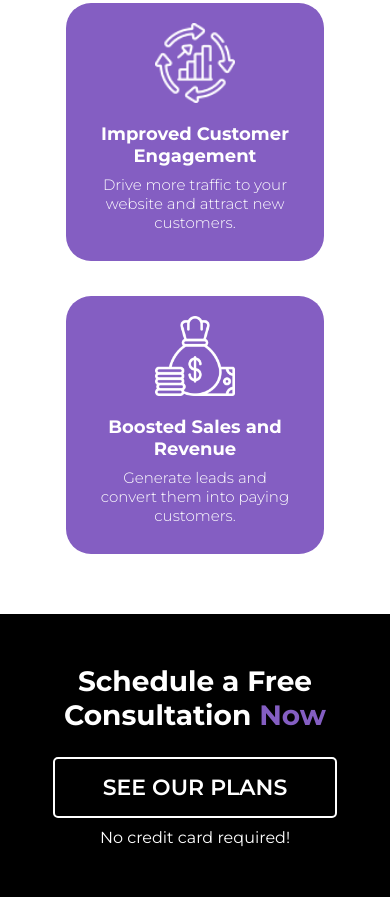
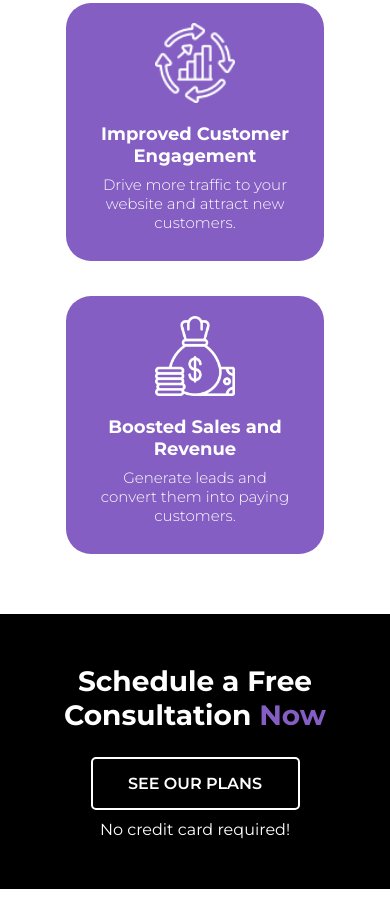
Before and after one commit to mari-sankar/Client-Project, a plain HTML site: page index.html in a window 390 px wide. Shown: the part 4056-4953 px from the top of the page. Drawn offline with nearby package versions, Linux system fonts and the light colour scheme; a script that the page names is missing.

Commit message:
modified:   style.css

```diff
--- a/style.css
+++ b/style.css
@@ -653,6 +653,10 @@
   .new-line{
     display: block;
   }
+  .pr-section-6 .inner .r-side a p{
+    width: 205px;
+    font-size: 16px;
+  }
 }
 
 @media screen and (max-width: 580px) {
```
